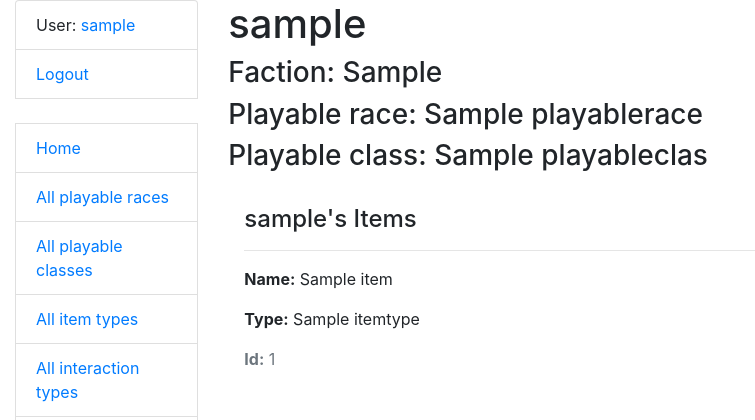
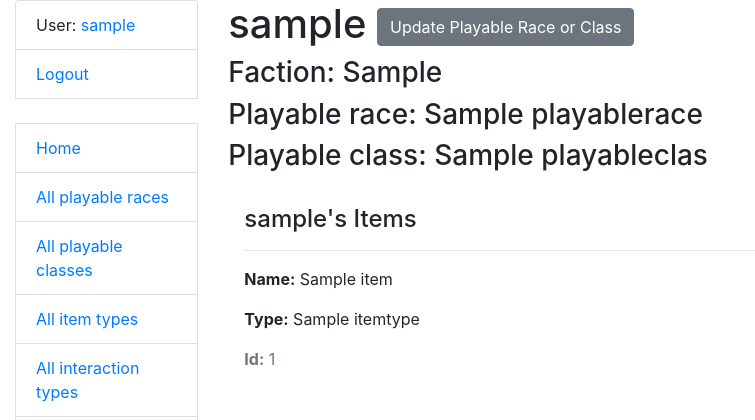
Before and after one commit to Tania-Kharchuk/game-items-marketplace, a Django app: page /gamers/1/ in a window 1280 px wide. Shown: the top 420 px of the page, without its empty margins (0-755 px from the left). Run offline with Django 4.2, Linux system fonts and the light colour scheme; a user stored in the database is signed in; tables that the repository leaves empty hold one stand-in row (values such as "Sample post").

Commit message:
Add url to gamer update to gamer_detail.html

```diff
--- a/templates/wow/gamer_detail.html
+++ b/templates/wow/gamer_detail.html
@@ -3,6 +3,11 @@
 {% block content %}
   <h1>
     {{ gamer.username }}
+    {% if user.id == gamer.id%}
+    <a href="{% url 'wow:gamer-update' pk=gamer.id %}" class="btn btn-secondary link-to-page">
+      Update Playable Race or Class
+    </a>
+  {% endif %}
   </h1>
   <h3>
     Faction: {{ gamer.playable_race.faction }}
```
